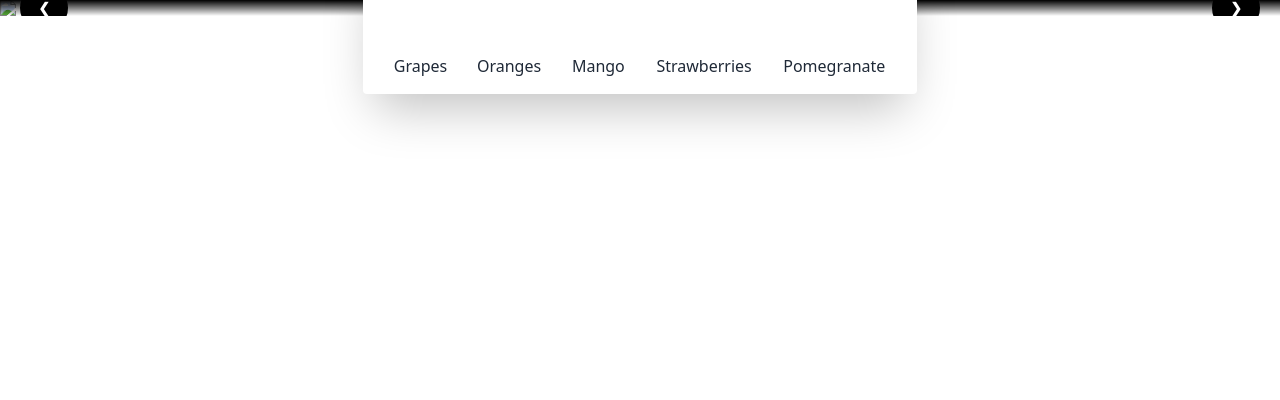
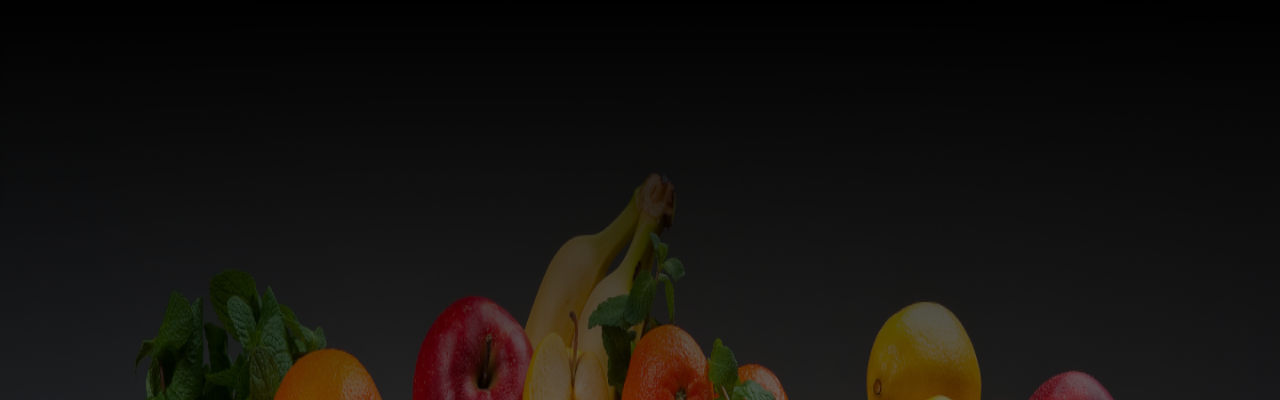
Before and after one commit to AminRahat/fruits, a plain HTML site: page index.html in a window 1280 px wide. Shown: the part 134-534 px from the top of the page. Drawn offline with nearby package versions, Linux system fonts and the light colour scheme; the site is published under a folder, as on GitHub Pages, so addresses that start at the root find nothing.

Commit message:
nav-carosel

```diff
--- a/index.html
+++ b/index.html
@@ -57,7 +57,7 @@
       <div class="relative mt-12">
         <div class="carousel w-full">
           <div id="slide1" class="carousel-item relative w-full">
-            <img src="/images/banner1.png" class="w-full" />
+            <img src="./images/banner1.png" class="w-full" />
             <div
               class="bg-gradient-to-b from-black to-transparent absolute inset-0"
             ></div>
@@ -77,7 +77,7 @@
             </div>
           </div>
           <div id="slide2" class="carousel-item relative w-full">
-            <img src="/images/banner2.png" class="w-full" />
+            <img src="./images/banner2.png" class="w-full" />
             <div
               class="bg-gradient-to-b from-black to-transparent absolute inset-0"
             ></div>
@@ -97,7 +97,7 @@
             </div>
           </div>
           <div id="slide3" class="carousel-item relative w-full">
-            <img src="/images/banner3.png" class="w-full" />
+            <img src="./images/banner3.png" class="w-full" />
             <div
               class="bg-gradient-to-b from-black to-transparent absolute inset-0"
             ></div>
@@ -117,7 +117,7 @@
             </div>
           </div>
           <div id="slide4" class="carousel-item relative w-full">
-            <img src="/images/banner4.png" class="w-full" />
+            <img src="./images/banner4.png" class="w-full" />
             <div
               class="bg-gradient-to-b from-black to-transparent absolute inset-0"
             ></div>
@@ -157,23 +157,23 @@
         class="mx-auto flex gap-4 items-center justify-center px-6 pb-10 pt-6 shadow-2xl rounded -translate-y-1/2 bg-white w-fit"
       >
         <div class="text-center h-20">
-          <img class="h-full" src="/images/fruit1.png" alt="grapes" />
+          <img class="h-full" src="./images/fruit1.png" alt="grapes" />
           <p>Grapes</p>
         </div>
         <div class="text-center h-20">
-          <img class="h-full" src="/images/fruit2.png" alt="oranges" />
+          <img class="h-full" src="./images/fruit2.png" alt="oranges" />
           <p>Oranges</p>
         </div>
         <div class="text-center h-20">
-          <img class="h-full" src="/images/fruit3.png" alt="mango" />
+          <img class="h-full" src="./images/fruit3.png" alt="mango" />
           <p>Mango</p>
         </div>
         <div class="text-center h-20">
-          <img class="h-full" src="/images/fruit4.png" alt="strawberries" />
+          <img class="h-full" src="./images/fruit4.png" alt="strawberries" />
           <p>Strawberries</p>
         </div>
         <div class="text-center h-20">
-          <img class="h-full" src="/images/fruit5.png" alt="Pomegranate" />
+          <img class="h-full" src="./images/fruit5.png" alt="Pomegranate" />
           <p>Pomegranate</p>
         </div>
       </div>
```
